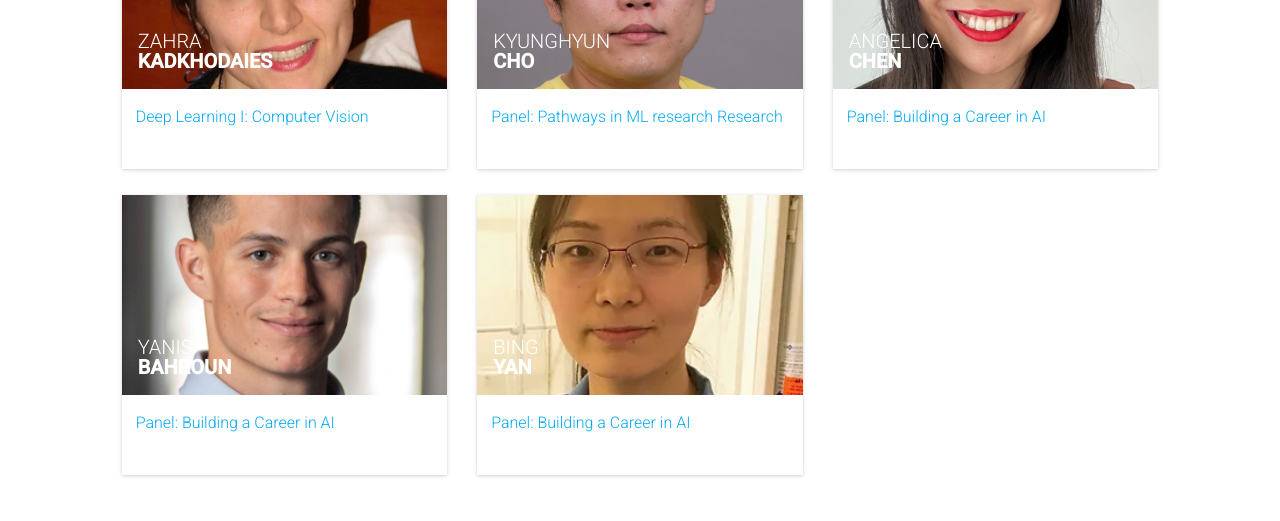
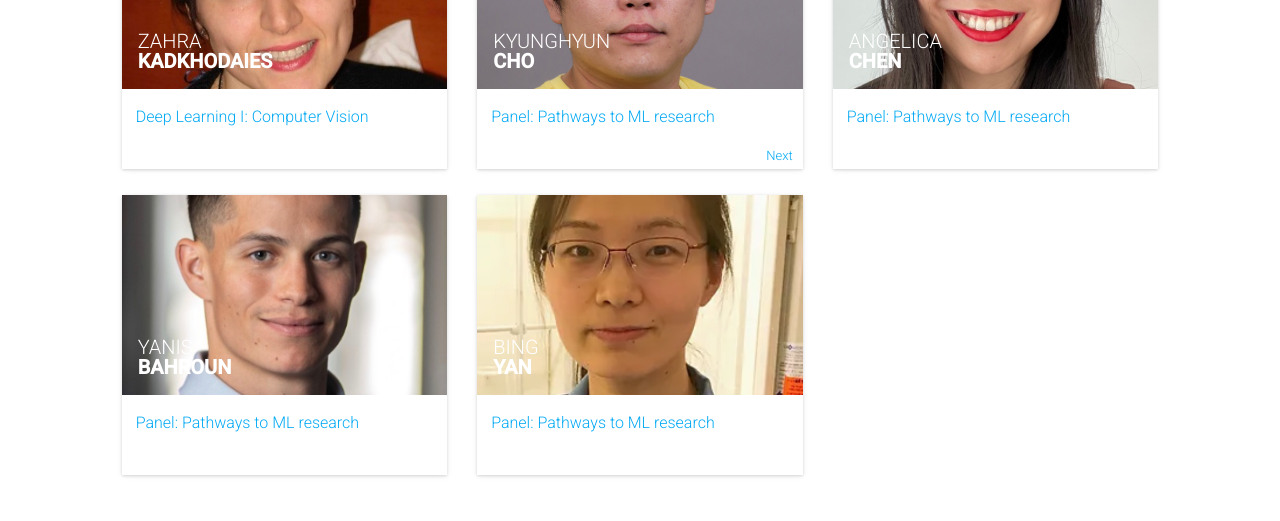
Before and after one commit to nyu-mll/nyu-ai-school-2023, a Jekyll site: the page built from speakers.html, in a window 1280 px wide. Shown: the part 1180-1701 px from the top of the page. Built offline with Jekyll 4.4.1, drawn with Linux system fonts in a browser that asks for light colours; nearby versions of some CDN libraries; comment, search, counter and statistics services are not loaded.

Commit message:
Update sessions.yml

```diff
--- a/_data/sessions.yml
+++ b/_data/sessions.yml
@@ -12,10 +12,10 @@
   speakers: [3]
 -
   id: 100
-  title: "<a href=''>Panel: Building a Career in AI</a>"
+  title: "<a href=''>Panel: Pathways to ML research</a>"
   description: "Fireside Chat"
   subtype: panel
-  speakers: [9,10,11,12,13,20]
+  speakers: [8,9,10,11]
 -
   id: 003
   title: "<a href=''>Deep Learning I: Computer Vision</a>"
```
